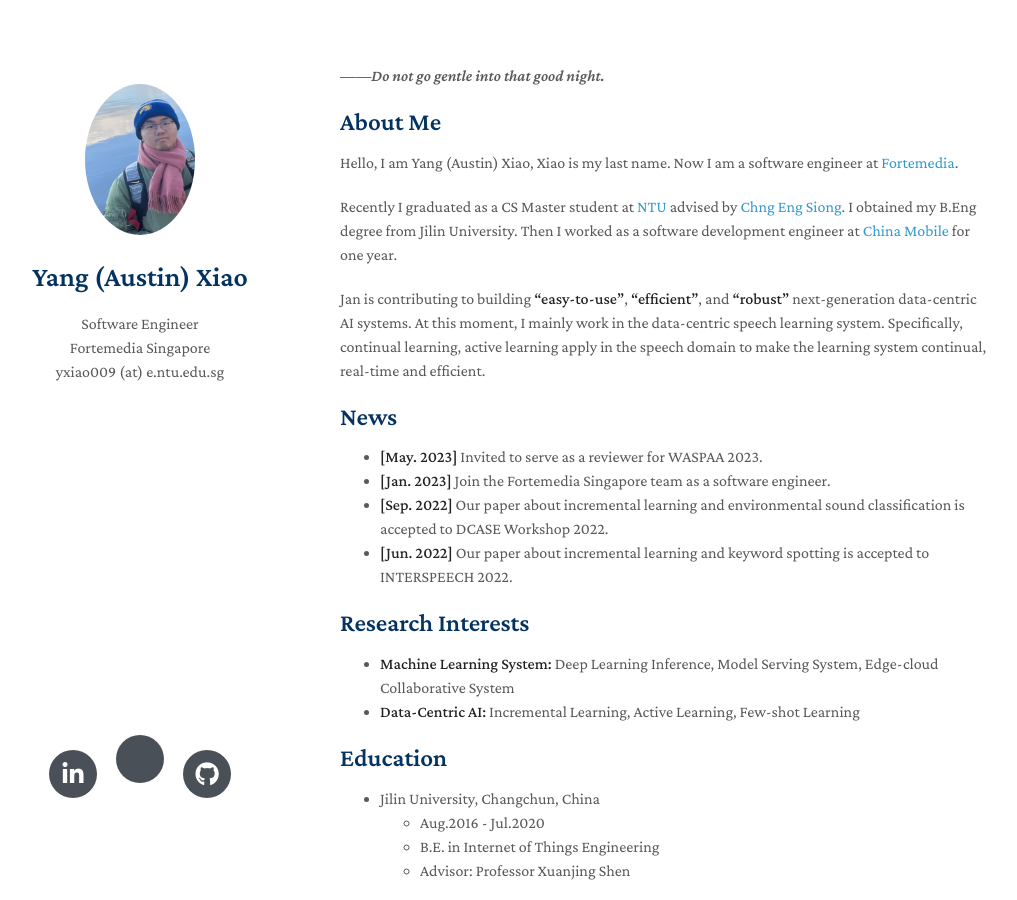
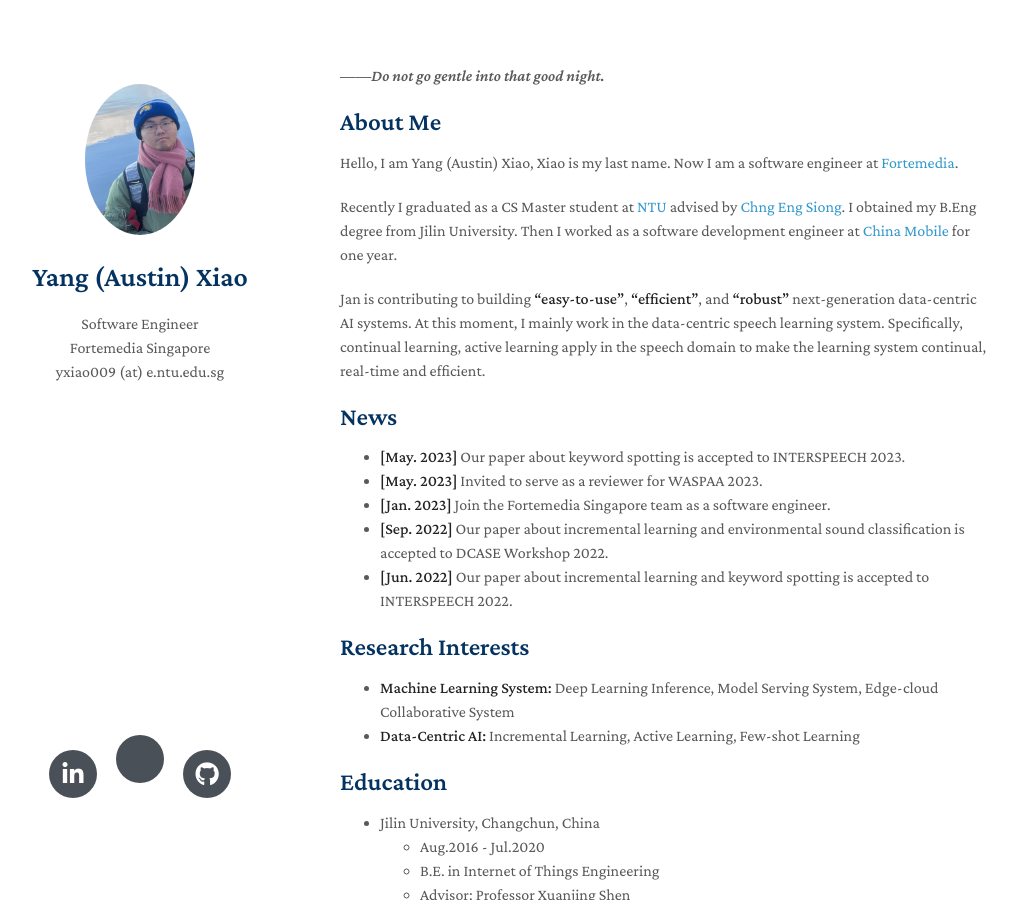
Before and after one commit to swagshaw/swagshaw.github.io, a Jekyll site: the page built from index.md, in a window 1280 px wide and 900 px high. Shown: the whole window, without its empty margins (130-1147 px from the left). Built offline with Jekyll 4.4.1, drawn with Linux system fonts in a browser that asks for light colours; nearby versions of some CDN libraries; a style sheet for code colours, icons or effects is not loaded.

Commit message:
Update index.md

```diff
--- a/index.md
+++ b/index.md
@@ -12,6 +12,7 @@ Jan is contributing to building **"easy-to-use"**, **"efficient"**, and  **"robu
 
 
 ## News
+- **[May. 2023]** Our paper about keyword spotting is accepted to INTERSPEECH 2023.
 - **[May. 2023]** Invited to serve as a reviewer for WASPAA 2023.
 - **[Jan. 2023]** Join the Fortemedia Singapore team as a software engineer.
 - **[Sep. 2022]** Our paper about incremental learning and environmental sound classification is accepted to DCASE Workshop 2022.
```
